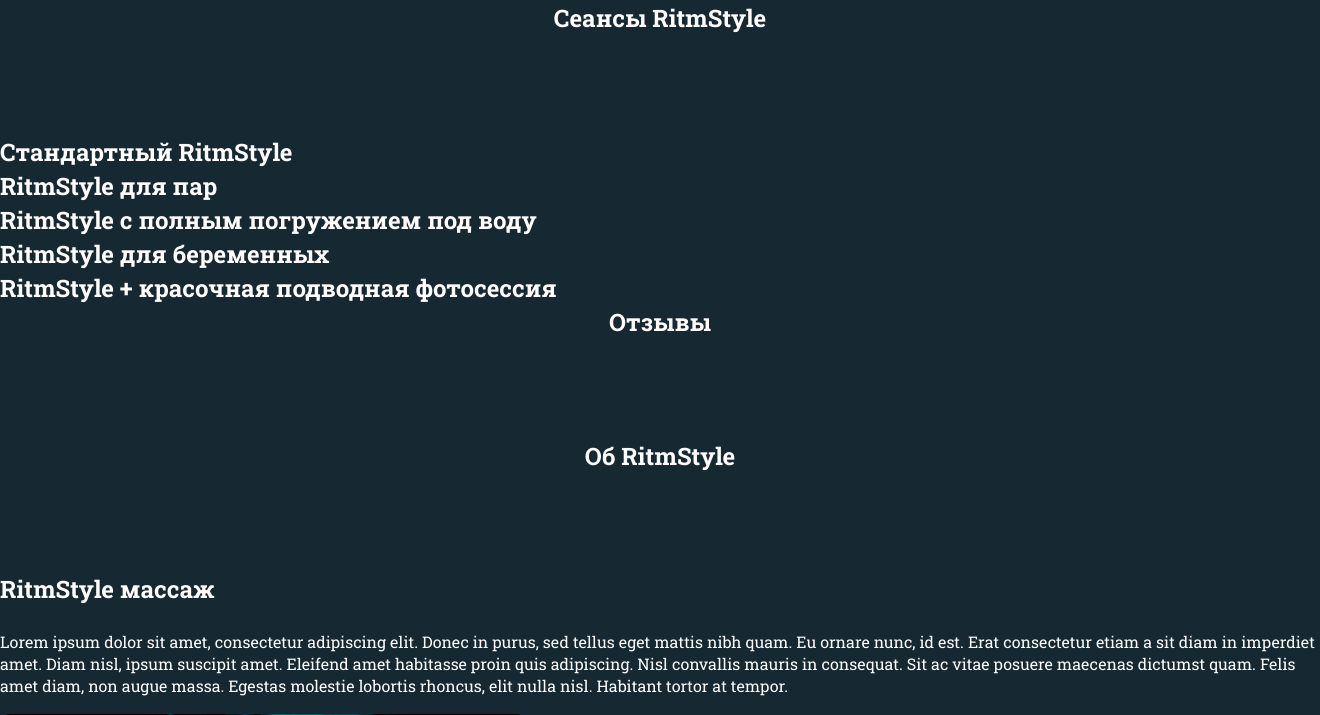
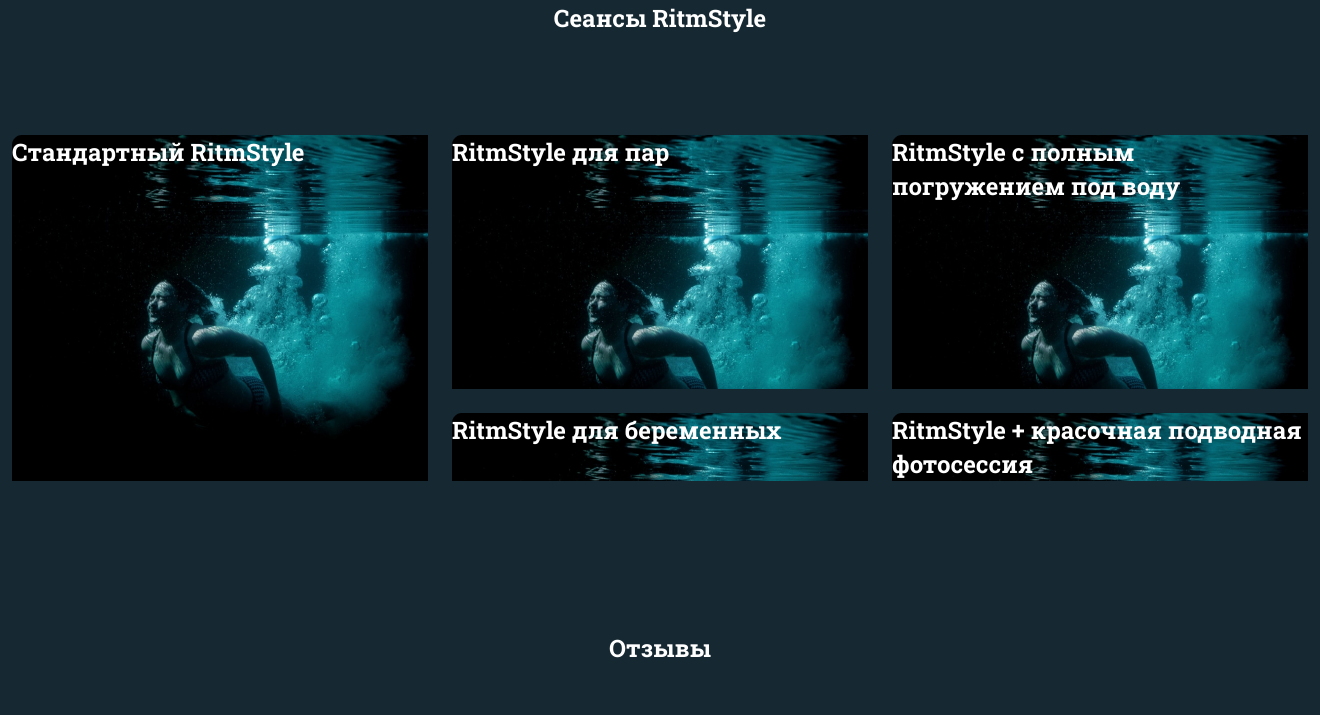
Before and after one commit to arthurnaumchyk/first-project, a web app: file index.html in a window 1320 px wide. Shown: the part 894-1609 px from the top of the page. Run offline with its HTML, style and script files only (its server is not run), Linux system fonts and the light colour scheme.

Commit message:
grid_test

```diff
--- a/index.html
+++ b/index.html
@@ -80,23 +80,23 @@
         <h2 class="title">Сеансы RitmStyle</h2>
 
         <div class="sessions-list">
-            <div class="sessions-list__type sessions-list__type--background">
+            <div class="sessions-list__type sessions-list__type--background sessions-list--area_standart">
              <a class="sessions-list__link" href="#">Стандартный RitmStyle</a>
             </div>
 
-            <div class="sessions-list__type sessions-list__type--background">
+            <div class="sessions-list__type sessions-list__type--background sessions-list--area_for-couples">
                 <a class="sessions-list__link" href="#">RitmStyle для пар</a>
             </div>
 
-            <div class="sessions-list__type sessions-list__type--background">
+            <div class="sessions-list__type sessions-list__type--background sessions-list--area_undewater">
                 <a class="sessions-list__link" href="#">RitmStyle с полным погружением под воду</a>
             </div>
 
-            <div class="sessions-list__type sessions-list__type--background">
+            <div class="sessions-list__type sessions-list__type--background sessions-list--area_for-pregnant">
                 <a class="sessions-list__link" href="#">RitmStyle для беременных</a>
             </div>
 
-            <div class="sessions-list__type sessions-list__type--background">
+            <div class="sessions-list__type sessions-list__type--background sessions-list--area_photo-session">
                 <a class="sessions-list__link" href="#">RitmStyle + красочная подводная фотосессия</a>
             </div>
         </div>
--- a/styles/main.css
+++ b/styles/main.css
@@ -110,6 +110,44 @@ body {
     background-color: #FFFFFF;
 }
 
+.sessions-list {
+    width: 1296px;
+    display: grid;
+    grid-template-rows: repeat(auto-fit, minmax(254px, 1fr));
+    grid-template-columns: repeat(auto-fit, minmax(416px, 1fr));
+    gap: 24px;
+    grid-template-areas: "standart for-couples underwater"
+     "standart for-pregnant photo-session";
+
+    margin: 0 auto;
+    margin-bottom: 150px;
+}
+
+.sessions-list--area_standart {
+    grid-area: standart;
+}
+
+.sessions-list--area_for-couples {
+    grid-area: for-couples;
+}
+
+.sessions-list--area_undewater {
+    grid-area: underwater;
+}
+
+.sessions-list--area_for-pregnant {
+    grid-area: for-pregnant;
+}
+
+.sessions-list--area_photo-session {
+    grid-area: photo-session;
+}
+
+.sessions-list__type--background {
+    background-image: url(../img/about_decor.png);
+    background-repeat: no-repeat;
+}
+
 .sessions-list__link {
     font-weight: 700;
     font-size: 24px;
```
